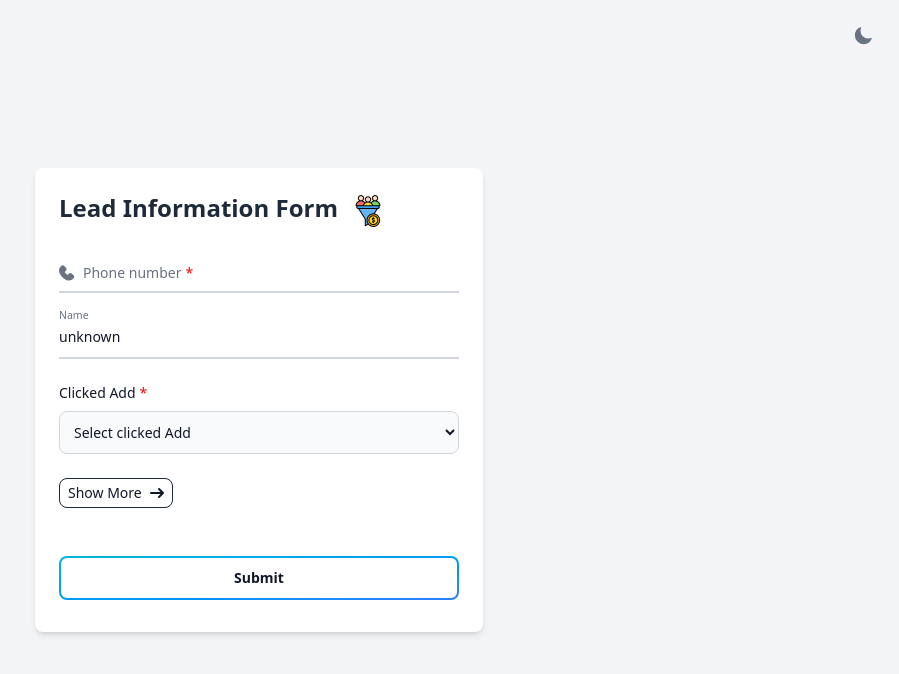
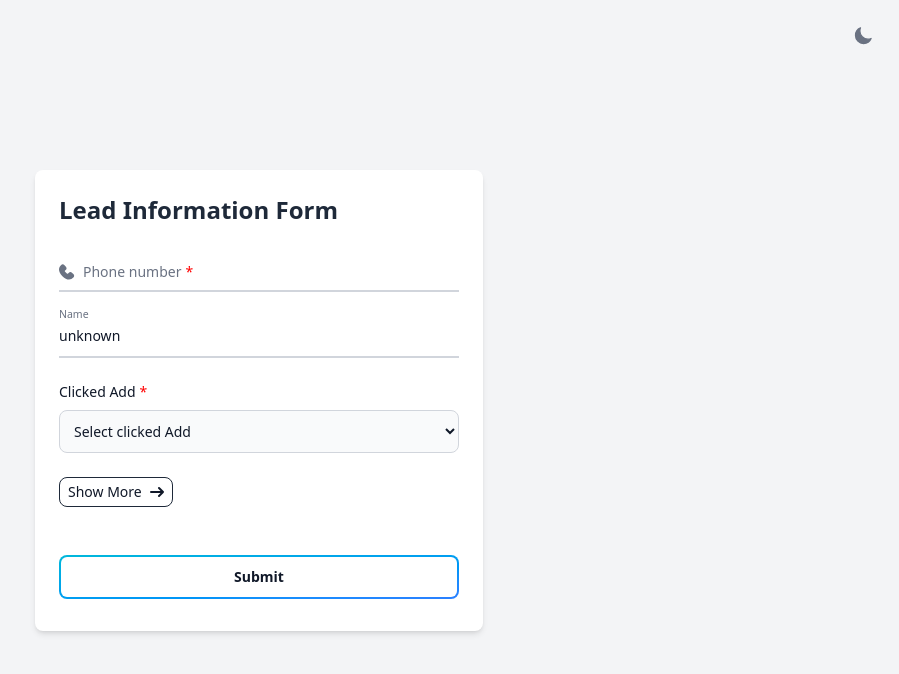
Before and after one commit to leoadams2022/new_leads_google_form, a website: page src/index.html in a window 1280 px wide. Shown: the whole page, without its empty margins (381-1280 px from the left). Drawn offline with Linux system fonts and the light colour scheme.

Commit message:
remove the icons from the titile

```diff
--- a/src/index.html
+++ b/src/index.html
@@ -59,11 +59,6 @@
       <!-- from title  -->
       <h1 class="text-2xl font-bold text-gray-800 dark:text-gray-100 mb-6">
         Lead Information Form
-        <img
-          src="./assets/images/lead-generation.png"
-          alt="Lead Generation Icon"
-          class="inline-block w-8 h-8 ms-2"
-        />
       </h1>
 
       <form
```
Also changed, not shown: src/output.css.
